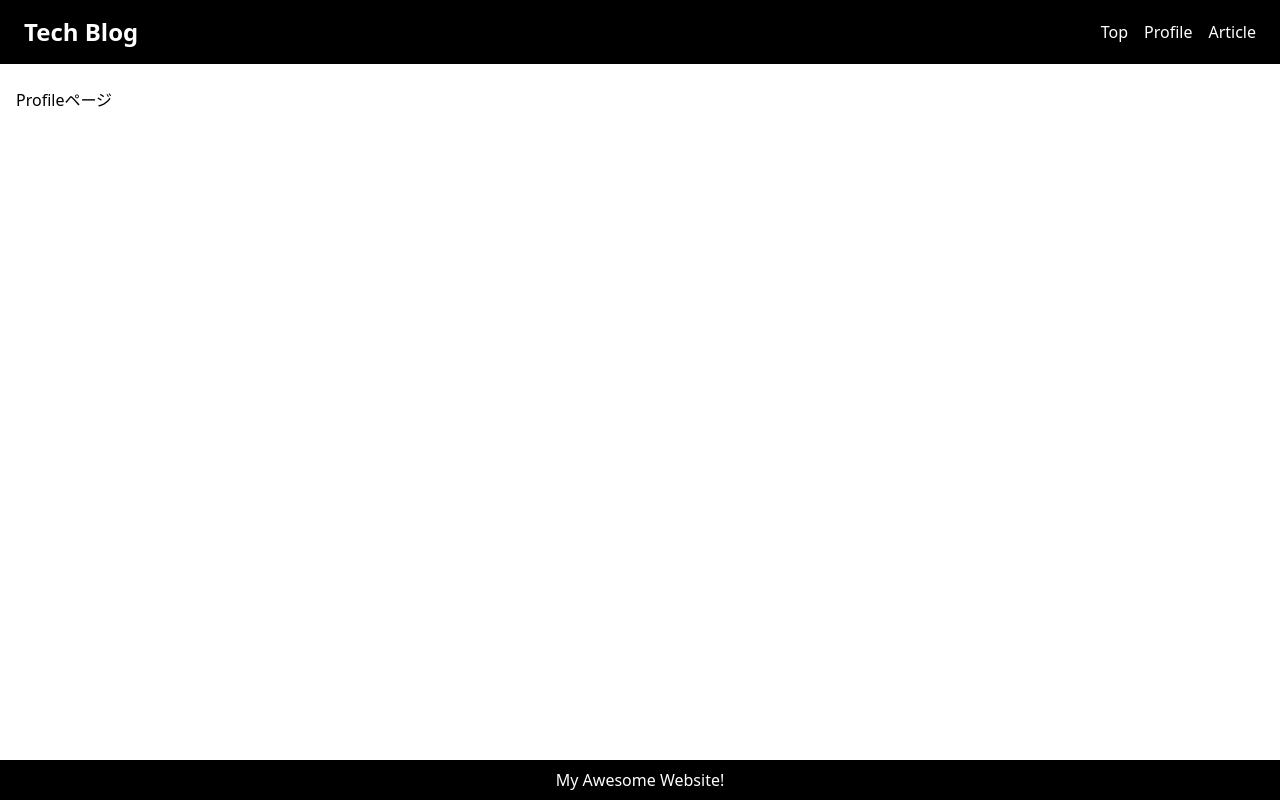
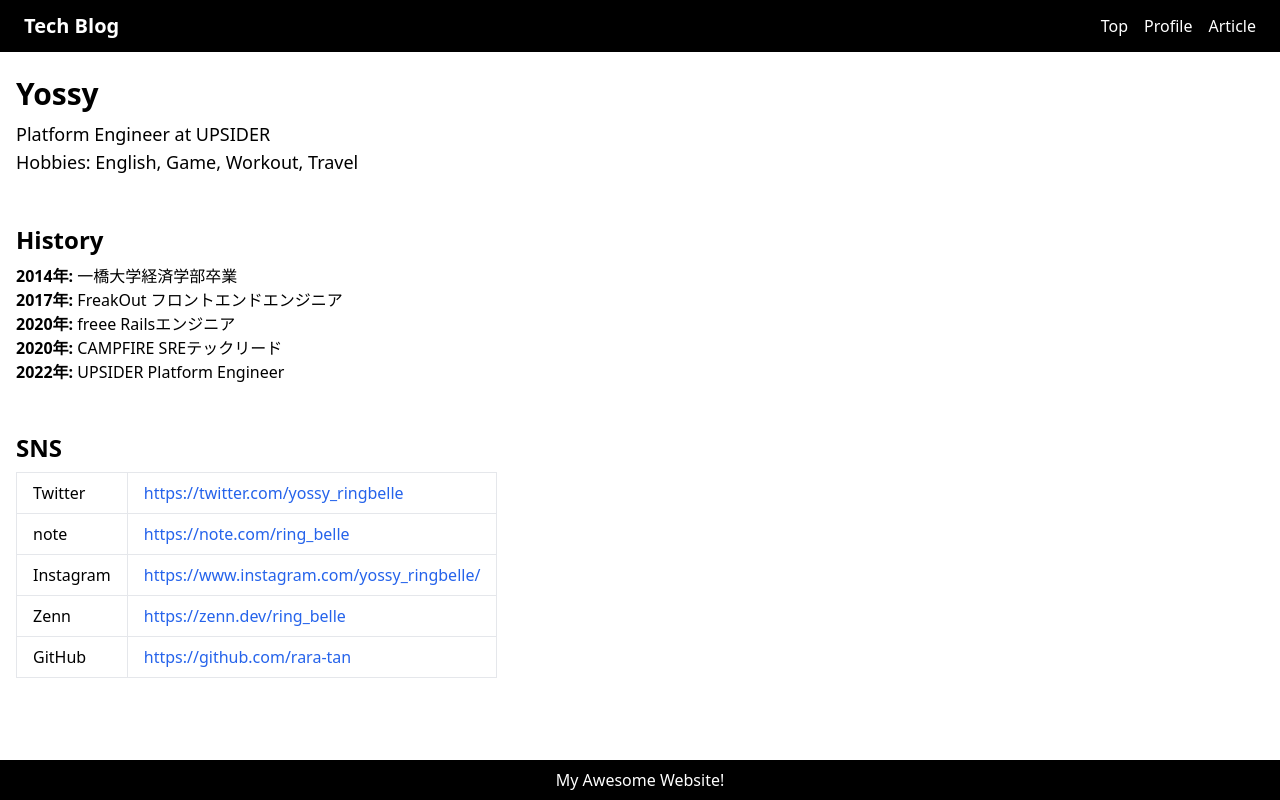
Before and after one commit to rara-tan/zenn-book-sveltekit-techblog, a SvelteKit app: page /profiles in a window 1280 px wide. Built offline with nearby package versions, Linux system fonts and the light colour scheme.

Commit message:
Create Profile Page

```diff
--- a/src/routes/+layout.svelte
+++ b/src/routes/+layout.svelte
@@ -3,9 +3,9 @@
 </script>
 
 <div class="flex flex-col min-h-screen">
-	<header class="flex items-center justify-between px-6 py-4 bg-black">
+	<header class="flex items-center justify-between px-6 py-3 bg-black">
 		<h1>
-			<a href="/" class="text-white font-bold text-2xl">Tech Blog</a>
+			<a href="/" class="text-white font-bold text-xl">Tech Blog</a>
 		</h1>
 		<nav class="flex gap-4">
 			<a href="/" class="text-white hover:text-gray-400">Top</a>
--- a/src/routes/profiles/+page.svelte
+++ b/src/routes/profiles/+page.svelte
@@ -1 +1,78 @@
-<div>Profileページ</div>
+<div class="mb-12">
+	<h1 class="text-3xl font-bold mb-2">Yossy</h1>
+	<p class="text-lg">Platform Engineer at UPSIDER</p>
+	<p class="text-lg">Hobbies: English, Game, Workout, Travel</p>
+</div>
+
+<main class="flex-grow">
+	<section class="mb-12">
+		<h2 class="text-2xl font-bold mb-2">History</h2>
+		<ul>
+			<li><span class="font-bold">2014年:</span> 一橋大学経済学部卒業</li>
+			<li><span class="font-bold">2017年:</span> FreakOut フロントエンドエンジニア</li>
+			<li><span class="font-bold">2020年:</span> freee Railsエンジニア</li>
+			<li><span class="font-bold">2020年:</span> CAMPFIRE SREテックリード</li>
+			<li><span class="font-bold">2022年:</span> UPSIDER Platform Engineer</li>
+		</ul>
+	</section>
+
+	<section class="mb-12">
+		<h2 class="text-2xl font-bold mb-2">SNS</h2>
+		<div class="overflow-x-auto">
+			<table>
+				<tbody>
+					<tr>
+						<td class="border px-4 py-2">Twitter</td>
+						<td class="border px-4 py-2"
+							><a
+								class="text-blue-600 hover:text-blue-500"
+								href="https://twitter.com/yossy_ringbelle"
+								target="_blank">https://twitter.com/yossy_ringbelle</a
+							></td
+						>
+					</tr>
+					<tr>
+						<td class="border px-4 py-2">note</td>
+						<td class="border px-4 py-2"
+							><a
+								class="text-blue-600 hover:text-blue-500"
+								href="https://note.com/ring_belle"
+								target="_blank">https://note.com/ring_belle</a
+							></td
+						>
+					</tr>
+					<tr>
+						<td class="border px-4 py-2">Instagram</td>
+						<td class="border px-4 py-2"
+							><a
+								class="text-blue-600 hover:text-blue-500"
+								href="https://www.instagram.com/yossy_ringbelle/"
+								target="_blank">https://www.instagram.com/yossy_ringbelle/</a
+							></td
+						>
+					</tr>
+					<tr>
+						<td class="border px-4 py-2">Zenn</td>
+						<td class="border px-4 py-2"
+							><a
+								class="text-blue-600 hover:text-blue-500"
+								href="https://zenn.dev/ring_belle"
+								target="_blank">https://zenn.dev/ring_belle</a
+							></td
+						>
+					</tr>
+					<tr>
+						<td class="border px-4 py-2">GitHub</td>
+						<td class="border px-4 py-2"
+							><a
+								class="text-blue-600 hover:text-blue-500"
+								href="https://github.com/rara-tan"
+								target="_blank">https://github.com/rara-tan</a
+							></td
+						>
+					</tr>
+				</tbody>
+			</table>
+		</div>
+	</section>
+</main>
```
